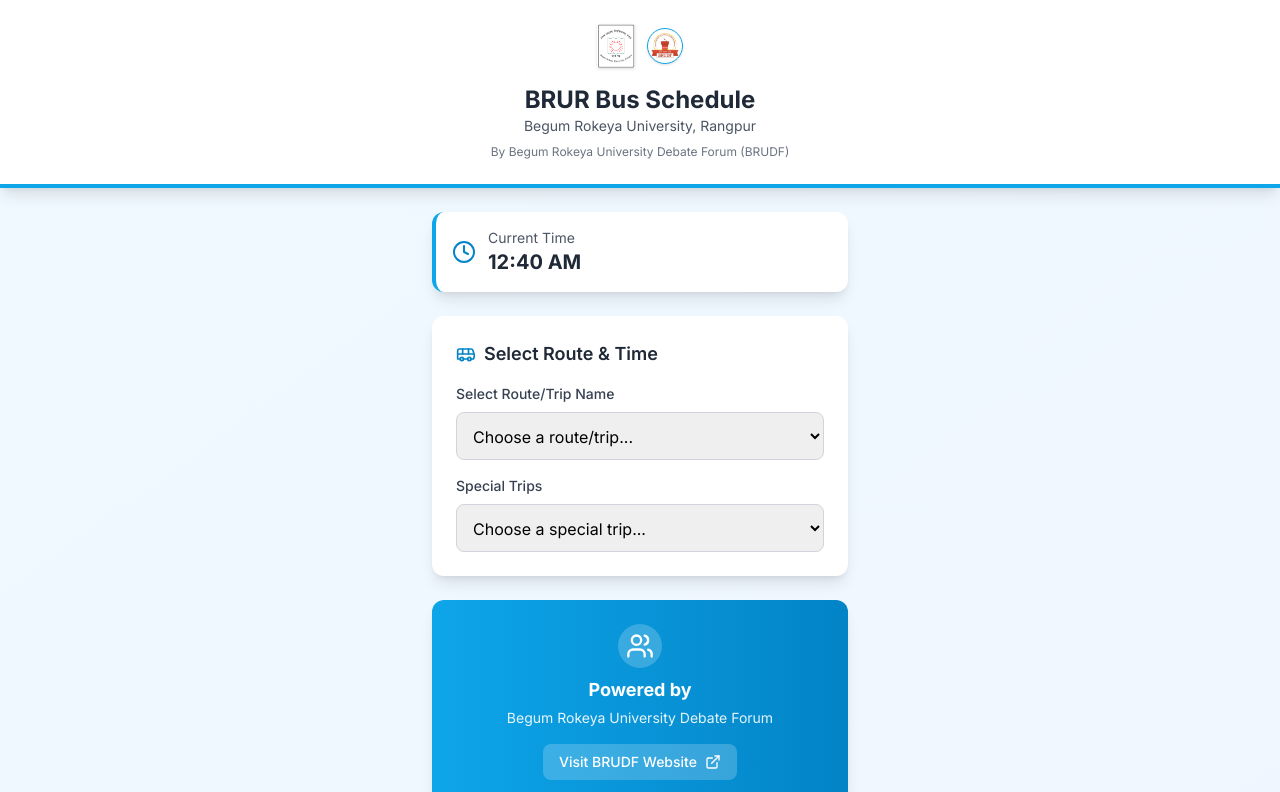
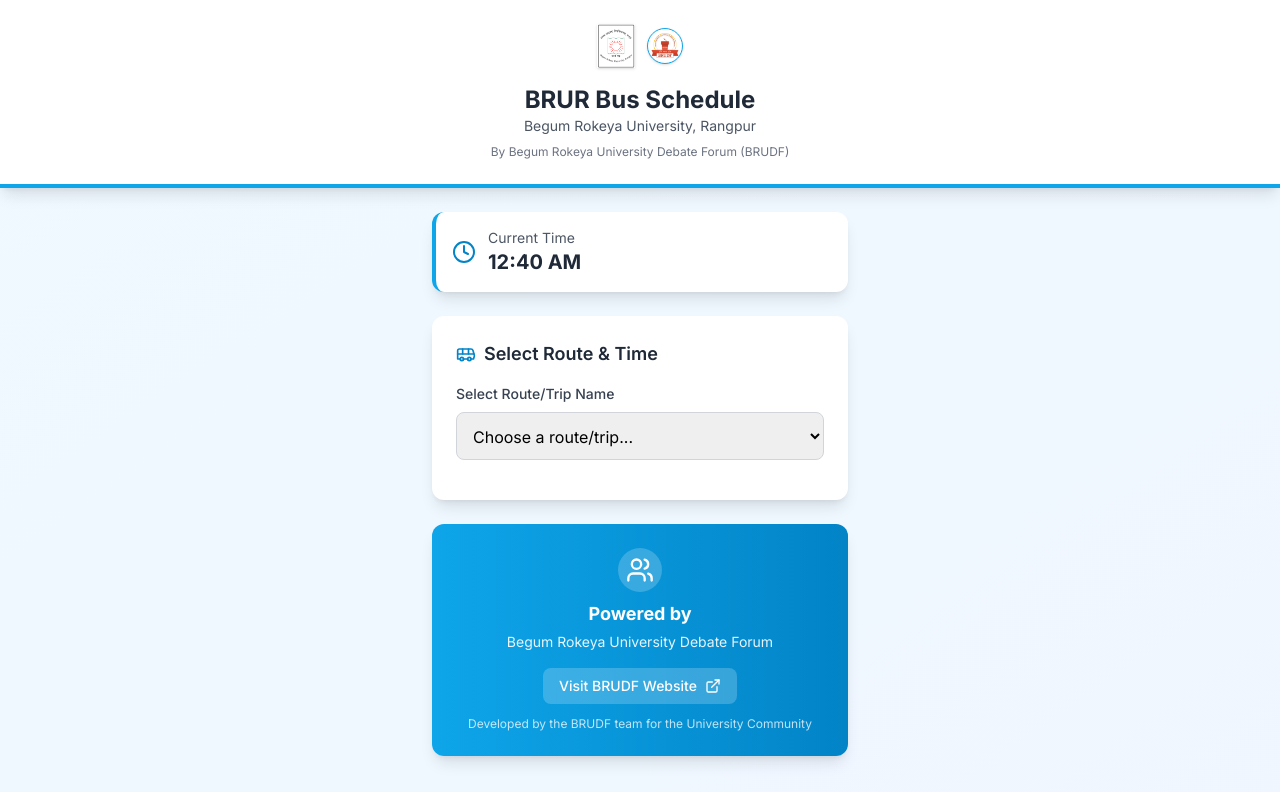
Before and after one commit to Rishad-007/BRUR-Bus-App, a React (Vite) app: page / in a window 1280 px wide. Shown: the top 792 px of the page. Built offline with nearby package versions, Linux system fonts and the light colour scheme.

Commit message:
v1.3 library and special trip marged

```diff
--- a/src/App.tsx
+++ b/src/App.tsx
@@ -82,14 +82,12 @@
   // Prepare route and special trip lists
 
   const allBuses: BusSchedule[] = busSchedulesData.buses;
-  const specialTrips = allBuses.filter(isSpecialTrip);
-  const routeBuses = allBuses.filter((bus) => !isSpecialTrip(bus));
-  // Get unique route/trip names
-  const routeNames = getUniqueRouteNames(routeBuses);
+  // Get unique route/trip names including special trips
+  const routeNames = getUniqueRouteNames(allBuses);
 
   // Get buses for selected route name
   const busesForSelectedRoute = selectedRoute
-    ? routeBuses.filter((bus) => bus.name === selectedRoute)
+    ? allBuses.filter((bus) => bus.name === selectedRoute)
     : [];
 
   // Update current time every minute
@@ -125,23 +123,7 @@
     }
   };
 
-  // Handle special trip selection
-  const handleSpecialTripChange = (busId: string) => {
-    setIsLoading(true);
-    try {
-      const bus = specialTrips.find((b) => b.id === busId);
-      setSelectedRoute("");
-      setSelectedTimeBusId(busId);
-      setSelectedBusInfo({
-        bus: bus || null,
-        selectedStop: null,
-      });
-    } catch (error) {
-      console.error("Error selecting special trip:", error);
-    } finally {
-      setIsLoading(false);
-    }
-  };
+  // Remove special trip selection handler (no longer needed)
 
   const handleStopChange = (stopIndex: number) => {
     if (!selectedBusInfo.bus) return;
@@ -212,7 +194,7 @@
           </div>
         </div>
 
-        {/* Bus Selection (Two-step: Route then Time) */}
+        {/* Bus Selection (Route/Trip and Time) */}
         <div className="bg-white rounded-xl shadow-lg p-6">
           <h2 className="text-lg font-semibold text-gray-800 mb-4 flex items-center">
             <BusIcon className="w-5 h-5 mr-2 text-university-600" />
@@ -222,7 +204,7 @@
             )}
           </h2>
 
-          {/* Route selection */}
+          {/* Route selection (includes special/library trips) */}
           <label className="block mb-2 text-sm font-medium text-gray-700">
             Select Route/Trip Name
           </label>
@@ -263,31 +245,6 @@
               </select>
             </>
           )}
-
-          {/* Special Trips */}
-          <label className="block mb-2 text-sm font-medium text-gray-700">
-            Special Trips
-          </label>
-          <select
-            value={
-              selectedRoute === "" &&
-              selectedTimeBusId &&
-              specialTrips.some((b) => b.id === selectedTimeBusId)
-                ? selectedTimeBusId
-                : ""
-            }
-            onChange={(e) => handleSpecialTripChange(e.target.value)}
-            disabled={isLoading}
-            aria-label="Select a special trip"
-            className="w-full p-3 border border-gray-300 rounded-lg focus:ring-2 focus:ring-university-500 focus:border-transparent disabled:opacity-50 disabled:cursor-not-allowed"
-          >
-            <option value="">Choose a special trip...</option>
-            {specialTrips.map((bus) => (
-              <option key={bus.id} value={bus.id}>
-                {bus.name}
-              </option>
-            ))}
-          </select>
         </div>
 
         {/* Stop Selection */}
```
Also changed, not shown: 1 other file (tests, documents, lock files or other folders).
